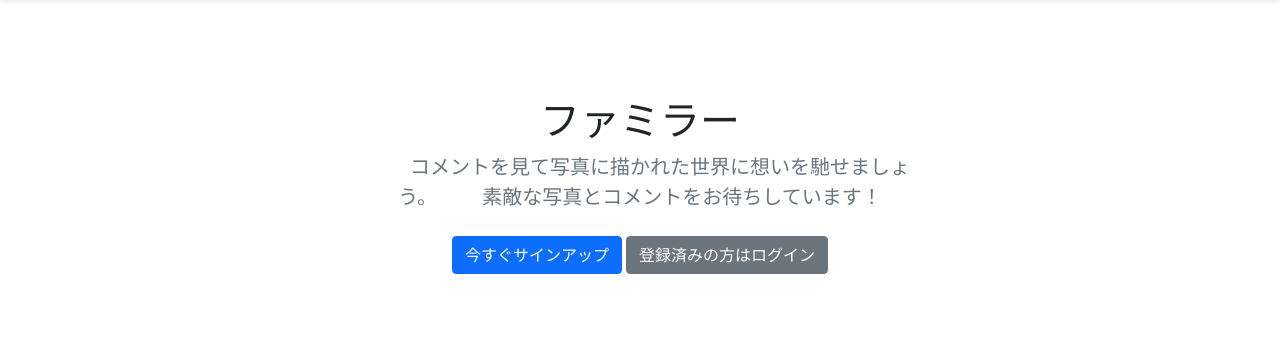
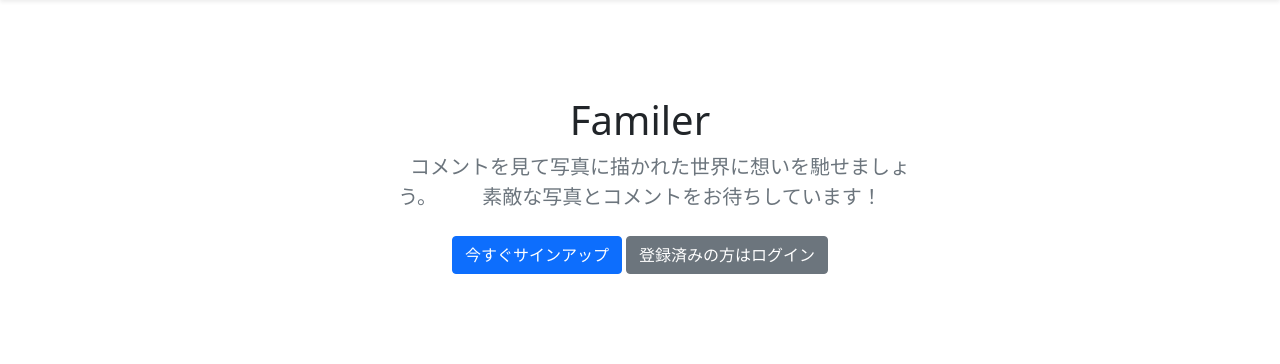
Before and after one commit to daiseisudoproject/photoproject, a Django app: template photo/templates/index.html in a window 1280 px wide. Shown: the part 56-420 px from the top of the page. Run offline with Django 3.2, Linux system fonts and the light colour scheme; the template is opened without the code that fills it, so the values that code supplies are empty.

Commit message:
8-13commit4

```diff
--- a/photo/templates/photos_title.html
+++ b/photo/templates/photos_title.html
@@ -1,7 +1,7 @@
 <section class="py-5 text-center container">
     <div class="row py-lg-5">
       <div class="col-lg-6 col-md-8 mx-auto">
-        <h1 class="fw-light">ファミラー</h1>
+        <h1 class="fw-light">Familer</h1>
         <p class="lead text-muted">
         　　コメントを見て写真に描かれた世界に想いを馳せましょう。
         　　素敵な写真とコメントをお待ちしています！</p>
```
